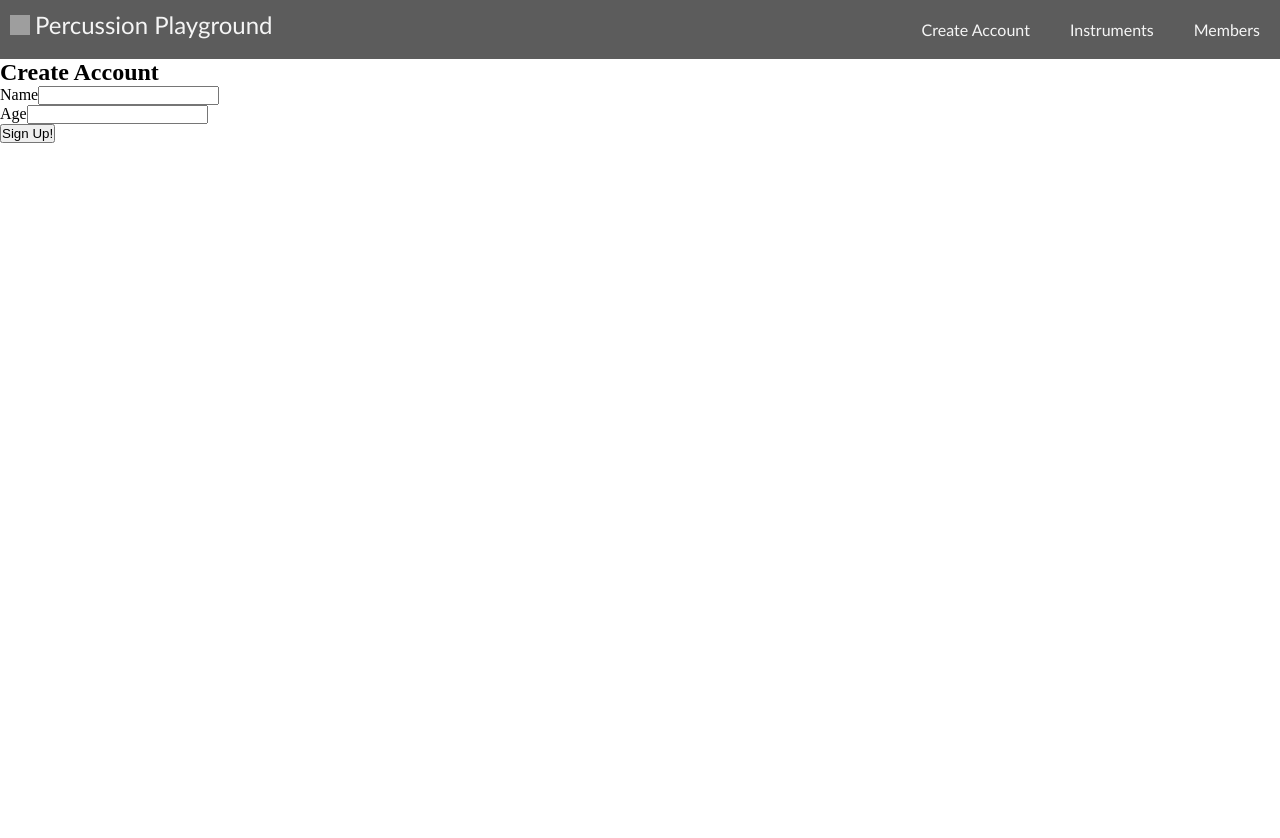
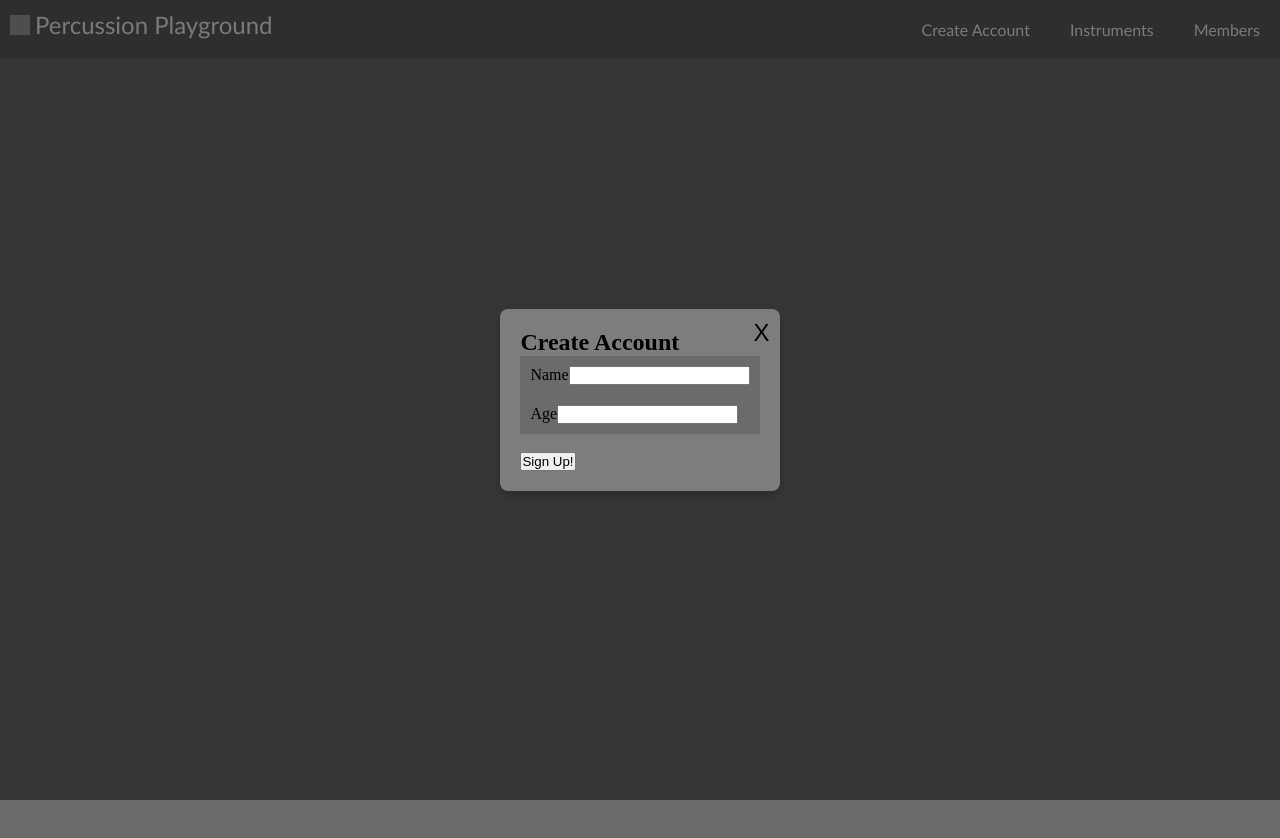
Before and after one commit to Jazper55555/phase-4-project, a React app in the folder client/: page /create-account in a window 1280 px wide. Before the commit the page ends 800 px from the top, so only its background shows below. Built offline with nearby package versions, Linux system fonts and the light colour scheme; grey boxes are pictures that could not be loaded.

Commit message:
add create account modal box

```diff
--- a/client/src/components/CreateAccount.js
+++ b/client/src/components/CreateAccount.js
@@ -1,9 +1,11 @@
 import React, { useState } from "react";
+import Modal from "./SignUpModal";
 
 function CreateAccount() {
     const [name, setName] = useState('')
     const [age, setAge] = useState('')
     const [errors, setErrors] = useState([])
+    const [isModalOpen, setIsModalOpen] = useState(true)
 
     function handleSubmit(e) {
         e.preventDefault()
@@ -25,6 +27,7 @@ function CreateAccount() {
                     setName('')
                     setAge('')
                     setErrors([])
+                    setIsModalOpen(false)
                 })
             }   else {
                 r.json().then((err) => setErrors(err.errors))
@@ -34,6 +37,8 @@ function CreateAccount() {
 
     return (
         <div className="account-container">
+            {/* <button onClick={() => setIsModalOpen(true)}>Create Account</button> */}
+            <Modal isOpen={isModalOpen} onClose={() => setIsModalOpen(false)}>
                 <form onSubmit={handleSubmit}>
                     <h2>Create Account</h2>
                     <div className="name-container">
@@ -59,8 +64,10 @@ function CreateAccount() {
                             <p key={err} style={{color: 'black'}}>{err}</p>
                         ))
                     : null}
+                    <br></br>
                     <button type='submit'>Sign Up!</button>
                 </form>
+            </Modal>
         </div>
     )
 }
--- a/client/src/components/NavBar.js
+++ b/client/src/components/NavBar.js
@@ -1,5 +1,4 @@
 import React, { useEffect, useState } from "react";
-import { Switch, Route } from "react-router-dom";
 import { NavLink } from "react-router-dom/cjs/react-router-dom.min";
 
 function NavBar() {
--- /dev/null
+++ b/client/src/components/SignUpModal.js
@@ -0,0 +1,16 @@
+import React from "react";
+
+function Modal({ isOpen, onClose, children}) {
+    if (!isOpen) return null
+
+    return (
+        <div className="modal-overlay">
+            <div className="modal-content">
+                <button className="modal-close" onClick={onClose}>X</button>
+                {children}
+            </div>
+        </div>
+    )
+}
+
+export default Modal
--- a/client/src/index.css
+++ b/client/src/index.css
@@ -162,3 +162,74 @@
   font-weight: bold;
   display: block;
 }
+
+.account-container {
+  display: flex;
+  justify-content: center; /* Centers horizontally */
+  height: 100vh;
+  background-color: rgb(108, 107, 107);
+}
+
+.name-container {
+  padding: 10px;
+  /* text-align: left; */
+  background-color: rgb(108, 107, 107);
+}
+
+.age-container {
+  padding: 10px;
+  /* text-align: center; */
+  background-color: rgb(108, 107, 107);
+}
+
+.modal-overlay {
+  position: fixed;
+  top: 0;
+  left: 0;
+  right: 0;
+  bottom: 0;
+  background-color: rgba(0, 0, 0, 0.5);
+  display: flex;
+  justify-content: center;
+  align-items: center;
+  z-index: 1000;
+}
+
+.modal-content {
+  background-color: rgb(125, 125, 125);
+  padding: 20px;
+  border-radius: 8px;
+  box-shadow: 0 4px 8px rgba(0, 0, 0, 0.2);
+  position: relative;
+}
+
+.modal-close {
+  position: absolute;
+  top: 10px;
+  right: 10px;
+  background: none;
+  border: none;
+  font-size: 1.5rem;
+  cursor: pointer;
+}
+
+/* Animations */
+@keyframes fadeIn {
+  from {
+      opacity: 0;
+  }
+  to {
+      opacity: 1;
+  }
+}
+
+@keyframes slideIn {
+  from {
+      transform: translateY(-20px);
+      opacity: 0;
+  }
+  to {
+      transform: translateY(0);
+      opacity: 1;
+  }
+}
```
Also changed, not shown: 1 other file. Lines whose indentation alone changed are shown as unchanged.
